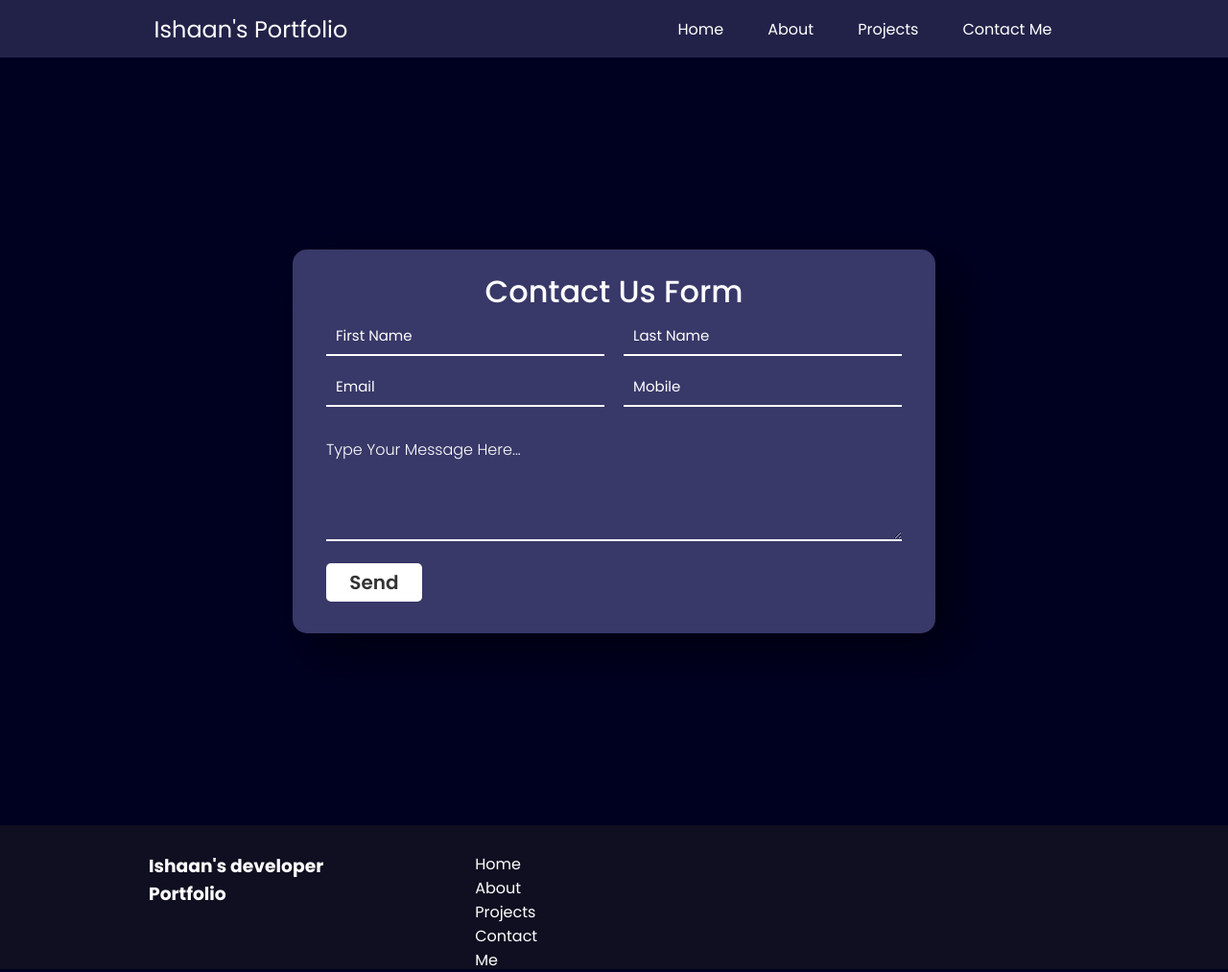
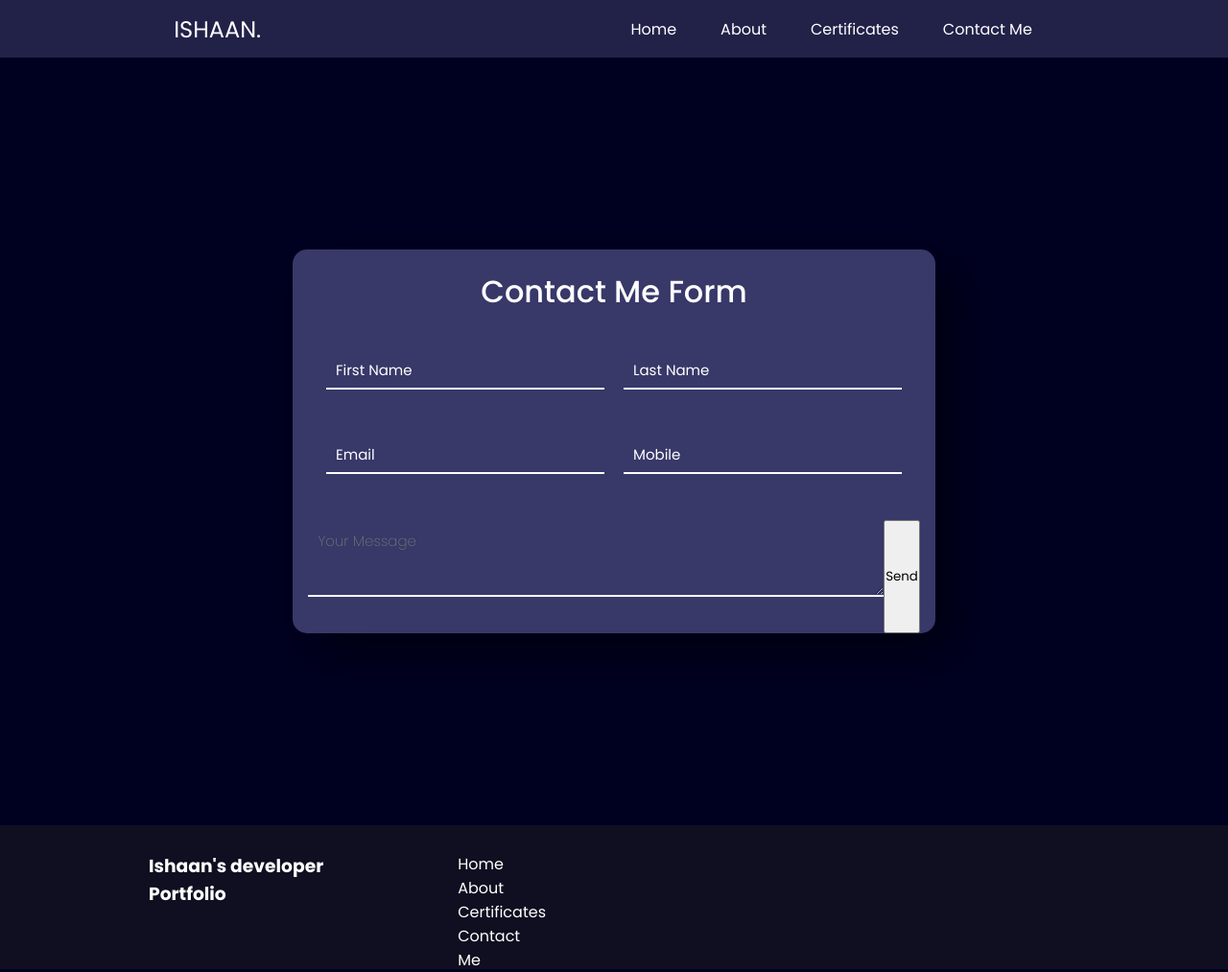
Before and after one commit to IshaanShokeen/DevelopersPortfoilio, a plain HTML site: page contact.html in a window 1280 px wide. Shown: the whole page at 96% size. Drawn offline with Linux system fonts and the light colour scheme.

Commit message:
contact.html

```diff
--- a/contact.html
+++ b/contact.html
@@ -3,38 +3,39 @@
 <head>
     <link rel="preconnect" href="https://fonts.googleapis.com">
     <link rel="preconnect" href="https://fonts.gstatic.com" crossorigin>
-    <link href="https://fonts.googleapis.com/css2?family=Poppins:wght@400;600;700&display=swap" rel="stylesheet">
+    <link href="https://fonts.googleapis.com/css2?family=Caveat:wght@700&family=Poppins:wght@400;600;700&display=swap" rel="stylesheet">
 <meta charset="UTF-8">
 <meta http-equiv="X-UA-Compatible" content="IE=edge">
 <meta name="viewport" content="width=device-width, initial-scale=1.0">
-<title>Form Contact Us</title>
+<title>Form Contact Me</title>
 <link rel="stylesheet" href="style.css">
+
 </head>
 <body>
     <header>
         <nav>
-            <div class="left">Ishaan's Portfolio</div>
+            <div class="left">ISHAA<span class="red">N.</span></div>
             <div class="right">
                 <ul>
                     <li><a href="Index.html">Home</a></li>
                     <li><a href="about.html">About</a></li>
-                    <li><a href="/">Projects</a></li>
+                    <li><a href="certificate.html">Certificates</a></li>
                     <li><a href="contact.html">Contact Me</a></li>
                 </ul>
             </div>
         </nav>
     </header>
 <div class="container">
-<form>
-<h1>Contact Us Form</h1>
-<input type="text" id="firstName" placeholder="First Name" required>
-<input type="text" id="lastName" placeholder="Last Name" required>
-<input type="email" id="email" placeholder="Email" required>
-<input type="text" id="mobile" placeholder="Mobile" required>
-<h4>Type Your Message Here...</h4>
-<textarea required></textarea>
-<input type="submit" value="Send" id="button">
+<form name="submit-to-google-sheet">
+<h1>Contact Me Form</h1>
+<input type="text" name="firstName"id=""firstName"  placeholder="First Name" required>
+<input type="text" name="lastName" id="lastName" placeholder="Last Name" required>
+<input type="email" name="email" id="email" placeholder="Email" required>
+<input type="text" name="mobile" id="mobile" placeholder="Mobile" required>
+<textarea name="Message" rows="6" placeholder="Your Message"></textarea>
+<button type="submit" class="btn2">Send</button>
 </form>
+
 </div>
 </body>
 <footer>
@@ -44,14 +45,28 @@
         </div>
         <div class="footer-second"></div>
         <ul>
-            <li><a href="/">Home</a></li>
-            <li><a href="/">About</a></li>
-            <li><a href="/">Projects</a></li>
-            <li><a href="/">Contact Me</a></li>
+            <li><a href="Index.html">Home</a></li>
+            <li><a href="about.html">About</a></li>
+            <li><a href="certificate.html">Certificates</a></li>
+            <li><a href="contact.html">Contact Me</a></li>
         </ul>
         <div class="footer-third"></div>
         <div class="footer-fourth"></div>
 
     </div>
 </footer>
+<main>
+    <script>
+        const scriptURL = 'https://script.google.com/macros/s/AKfycbwNdRD4F1XtuexZ7GBqfvpPE7C3_GPMz1sm6LklZtkuQtivOc2nxWYf2dv9D5mdK1BeoQ/exec'
+        const form = document.forms['submit-to-google-sheet']
+
+        form.addEventListener('submit', e => {
+          e.preventDefault()
+          fetch(scriptURL, { method: 'POST', body: new FormData(form)})
+            .then(response => console.log('Success!', response))
+            form.reset()
+            .catch(error => console.error('Error!', error.message))
+        })
+      </script>
+</main>
 </html>
```
